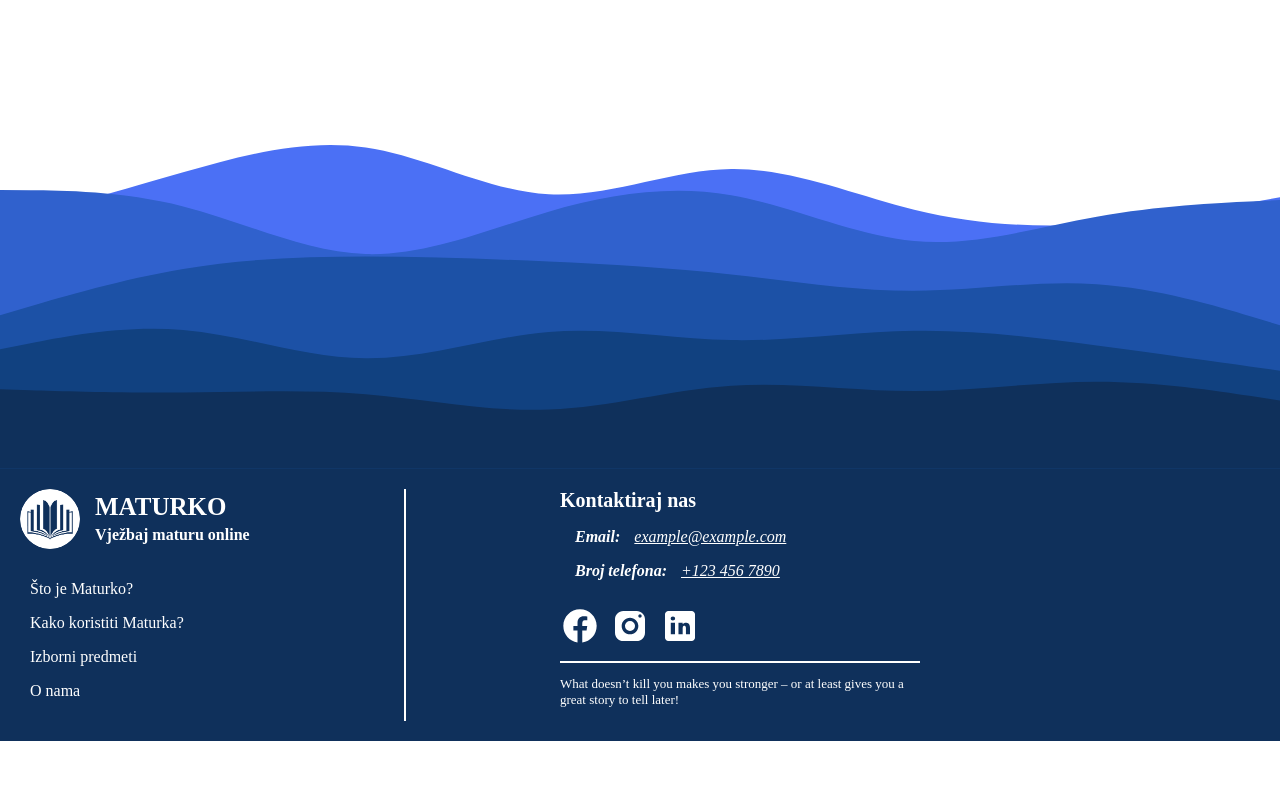
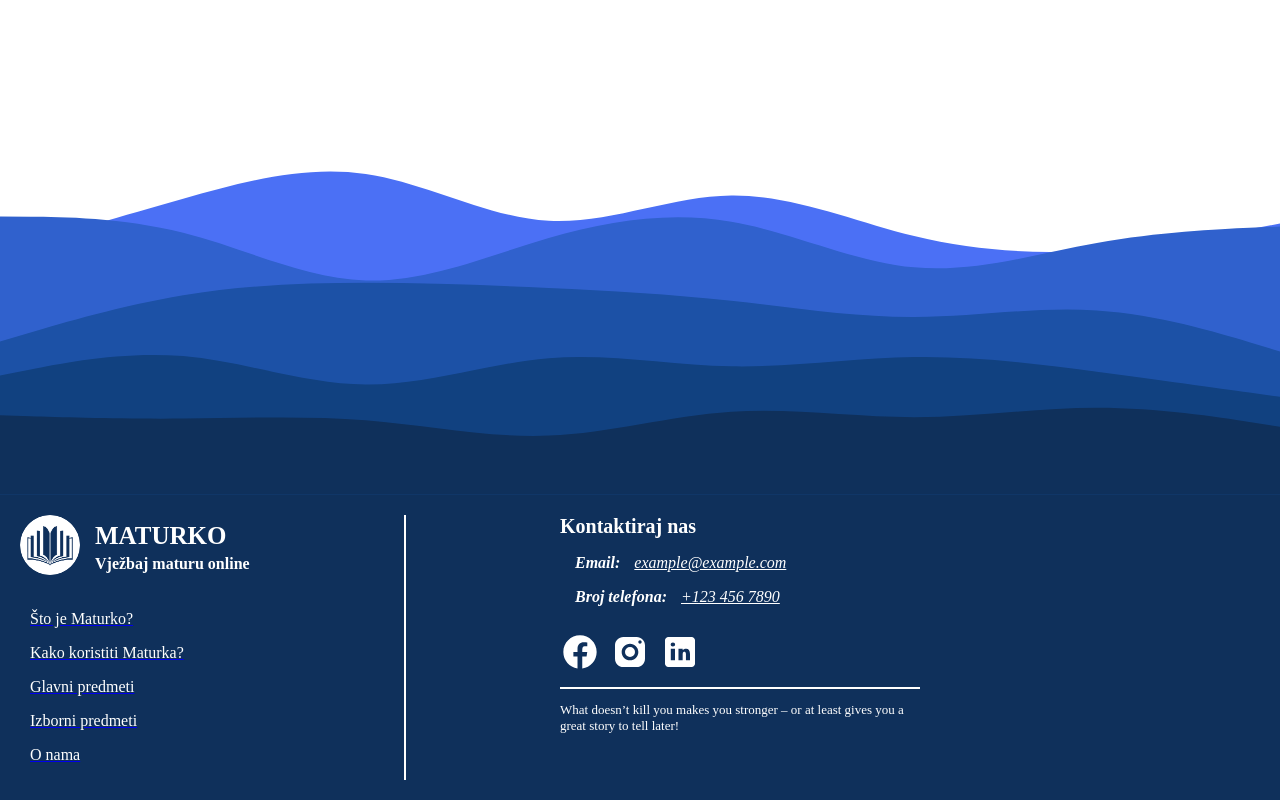
Before and after one commit to Ante-5rovic/drzavna-matura, a React (Create React App) app in the folder client/: page / in a window 1280 px wide. Shown: the part 3948-4748 px from the top of the page. Before the commit the page ends 4689 px from the top, so only its background shows below. Built offline with nearby package versions, Linux system fonts and the light colour scheme.

Commit message:
add segment routing, finished footer

```diff
--- a/client/src/App.js
+++ b/client/src/App.js
@@ -6,11 +6,13 @@ import './theme.css';
 import Home from "./Pages/HomePage/Home";
 import NotFound from "./Pages/ErrorPages/NotFound/NotFound";
 import StillInDevelopment from "./Pages/ErrorPages/StillInDevelopment/StillInDevelopment";
+import ScrollToTop from "./Components/_OtherAppRelatedComponents/ScrollToTop";
 
 
 function App() {
   return (
     <Router>
+      <ScrollToTop/>
       <Routes>
         {/*TO DO napraviti višestruke rute na istu komponentu na bolji nacin*/}
         <Route path="/" element={<Home />} />
--- a/client/src/Components/FooterComponent/Footer.js
+++ b/client/src/Components/FooterComponent/Footer.js
@@ -2,6 +2,7 @@ import React from "react";
 
 import "./footer.css";
 import Quotes from "./QuotesComponent/Quotes";
+import { Link } from "react-router-dom";
 
 const Footer = ({footerImmageClass}) => {
   return (
@@ -10,17 +11,18 @@ const Footer = ({footerImmageClass}) => {
       <section className="footer-section-wrap">
         <div className="footer-section-left-side-wrap">
           <div className="footer-logo-title-wrap">
-            <img id="footer-logo-img" src="/Images/Logo/logo2.png" alt="logo" />
+          <Link to="/#home-article-first-ancor"><img id="footer-logo-img" src="/Images/Logo/logo2.png" alt="logo" /></Link>
             <div className="footer-title-wrap">
-              <h1 className="footer-title">MATURKO</h1>
+            <Link to="/#home-article-first-ancor" className="footer-link"><h1 className="footer-title">MATURKO</h1></Link>
               <h2 className="footer-subtitle">Vježbaj maturu online</h2>
             </div>
           </div>
           <div className="footer-base-information-wrap">
-          <h3 className="footer-base-information">Što je Maturko?</h3>
-            <h3 className="footer-base-information">Kako koristiti Maturka?</h3>
-            <h3 className="footer-base-information">Izborni predmeti</h3>
-            <h3 className="footer-base-information">O nama</h3>
+            <Link to="/#home-article-first-ancor"><h3 className="footer-base-information">Što je Maturko?</h3></Link>
+            <Link to="/#home-article-second-ancor"><h3 className="footer-base-information">Kako koristiti Maturka?</h3></Link>
+            <Link to="/#home-article-tird-ancor"><h3 className="footer-base-information">Glavni predmeti</h3></Link>
+            <Link to="/#home-article-forth-ancor"><h3 className="footer-base-information">Izborni predmeti</h3></Link>
+            <Link to="/#home-article-fifth-ancor"><h3 className="footer-base-information">O nama</h3></Link>
           </div>
         </div>
         <div className="footer-section-separator"></div>
--- a/client/src/Components/FooterComponent/footer.css
+++ b/client/src/Components/FooterComponent/footer.css
@@ -13,9 +13,9 @@
   cursor: pointer;
 }
 
-.footer-separation-immage{
+.footer-separation-immage {
   width: 100%;
-  height: 400px;
+  height: calc(100vw / 3);
   background-image: url("./footer_img2.svg");
   background-size: cover;
   background-position: bottom;
@@ -33,9 +33,6 @@
   justify-content: space-between;
   padding: 20px;
   max-width: 900px;
-}
-
-.footer-section-left-side-wrap {
 }
 
 .footer-section-right-side-wrap {
@@ -123,8 +120,16 @@
   cursor: default;
 }
 
-.footer-base-information-information{
-    display: inline;
+.footer-base-information-information {
+  display: inline;
+}
+
+.footer-link {
+  text-decoration: none;
+  color: var(--text-color-light);
+  display: flex;
+  flex-flow: column;
+  justify-content: center;
 }
 
 #footer-logo-img:hover {
@@ -153,11 +158,11 @@
     margin-bottom: 0px;
   }
 
-  .footer-contact-information-adresss-wrap{
+  .footer-contact-information-adresss-wrap {
     padding-left: 0px;
   }
 
-  .footer-base-information-information{
+  .footer-base-information-information {
     display: block;
     font-weight: 100;
     margin-left: 0px;
--- a/client/src/Components/SubjectListComponent/SubjectListComponent.js
+++ b/client/src/Components/SubjectListComponent/SubjectListComponent.js
@@ -7,37 +7,37 @@ const glavniPredmeti = [
     src: "eng-A.svg",
     alt: "Eng-A",
     title: "Engleski-A",
-    link: "/StillInDevelopment",
+    link: "/StillInDevelopment#still-in-development-top-ancor",
   },
   {
     src: "mat-A.svg",
     alt: "Mat-A",
     title: "Matematika-A",
-    link: "/StillInDevelopment",
+    link: "/StillInDevelopment#still-in-development-top-ancor",
   },
   {
     src: "hrv-A.svg",
     alt: "Hrv-A",
     title: "Hrvatski-A",
-    link: "/StillInDevelopment",
+    link: "/StillInDevelopment#still-in-development-top-ancor",
   },
   {
     src: "eng-B.svg",
     alt: "Eng-B",
     title: "Engleski-B",
-    link: "/StillInDevelopment",
+    link: "/StillInDevelopment#still-in-development-top-ancor",
   },
   {
     src: "mat-B.svg",
     alt: "Mat-B",
     title: "Matematika-B",
-    link: "/StillInDevelopment",
+    link: "/StillInDevelopment#still-in-development-top-ancor",
   },
   {
     src: "hrv-B.svg",
     alt: "Hrv-B",
     title: "Hrvatski-B",
-    link: "/StillInDevelopment",
+    link: "/StillInDevelopment#still-in-development-top-ancor",
   },
 ];
 const izborniPredemti = [
@@ -45,52 +45,52 @@ const izborniPredemti = [
     src: "filozofija.svg",
     alt: "Filozofija",
     title: "Filozofija",
-    link: "/StillInDevelopment",
+    link: "/StillInDevelopment#still-in-development-top-ancor",
   },
-  { src: "fizika.svg", alt: "Fizika", title: "Fizika", link: "/fizika" },
+  { src: "fizika.svg", alt: "Fizika", title: "Fizika", link: "/fizika#still-in-development-top-ancor" },
   {
     src: "psihologija.svg",
     alt: "Psihologija",
     title: "Psihologija",
-    link: "/StillInDevelopment",
+    link: "/StillInDevelopment#still-in-development-top-ancor",
   },
   {
     src: "biologija.svg",
     alt: "Biologija",
     title: "Biologija",
-    link: "/StillInDevelopment",
+    link: "/StillInDevelopment#still-in-development-top-ancor",
   },
   {
     src: "kemija.svg",
     alt: "Kemija",
     title: "Kemija",
-    link: "/StillInDevelopment",
+    link: "/StillInDevelopment#still-in-development-top-ancor",
   },
   {
     src: "likovni.svg",
     alt: "Likovni",
     title: "Likovni",
-    link: "/StillInDevelopment",
+    link: "/StillInDevelopment#still-in-development-top-ancor",
   },
   {
     src: "logika.svg",
     alt: "Logika",
     title: "Logika",
-    link: "/StillInDevelopment",
+    link: "/StillInDevelopment#still-in-development-top-ancor",
   },
   {
     src: "informatika.svg",
     alt: "Informatika",
     title: "Informatika",
-    link: "/StillInDevelopment",
+    link: "/StillInDevelopment#still-in-development-top-ancor",
   },
   {
     src: "geografija.svg",
     alt: "Geografija",
     title: "Geografija",
-    link: "/StillInDevelopment",
+    link: "/StillInDevelopment#still-in-development-top-ancor",
   },
-  { src: "pig.svg", alt: "PIG", title: "Politika i gospodarstvo", link: "/StillInDevelopment" },
+  { src: "pig.svg", alt: "PIG", title: "Politika i gospodarstvo", link: "/StillInDevelopment#still-in-development-top-ancor" },
 ];
 
 const SubjectListComponent = ({subject}) => {
--- /dev/null
+++ b/client/src/Components/_OtherAppRelatedComponents/ScrollToTop.js
@@ -0,0 +1,21 @@
+import { useEffect } from 'react';
+import { useLocation } from 'react-router-dom';
+
+const ScrollToTop = () => {
+  const { pathname, hash } = useLocation();
+
+  useEffect(() => {
+    if (hash) {
+      const element = document.querySelector(hash);
+      if (element) {
+        element.scrollIntoView({ behavior: 'smooth', block: 'start' });
+      }
+    } else {
+      window.scrollTo(0, 0);
+    }
+  }, [pathname, hash]);
+
+  return null;
+};
+
+export default ScrollToTop;
--- a/client/src/Pages/ErrorPages/StillInDevelopment/StillInDevelopment.js
+++ b/client/src/Pages/ErrorPages/StillInDevelopment/StillInDevelopment.js
@@ -9,7 +9,8 @@ import { Link } from 'react-router-dom'
 const StillInDevelopment = () => {
   return (
     <section className='still-in-development-main-wrap'>
-        <Header/>
+        <div id='still-in-development-top-ancor'></div>
+        <Header id='segment1' />
         <Navbar/>
         <div className='still-in-development-text-wrap'>
             <h1 className='still-in-development-title'>Ovaj predmet još nije dodan na stranicu.</h1>
--- a/client/src/Pages/HomePage/Home.js
+++ b/client/src/Pages/HomePage/Home.js
@@ -13,6 +13,7 @@ const Home = () => {
       <Header />
       <Navbar />
       <div className="home-article-wrap">
+        <div id='home-article-first-ancor'></div>
         <article className="home-article-first-wrap home-article">
           <h1 className="home-paragraf-title">Što je Maturko?</h1>
           <p className="home-paragraf-text">
@@ -23,6 +24,7 @@ const Home = () => {
           </p>
         </article>
         <div className="home-artivle-separator"></div>
+        <div id='home-article-second-ancor'></div>
         <article className="home-article-second-wrap home-article">
           <h1 className="home-paragraf-title">Kako koristiti Maturka?</h1>
           <p className="home-paragraf-text">
@@ -34,6 +36,7 @@ const Home = () => {
           </p>
         </article>
         <div className="home-artivle-separator"></div>
+        <div id='home-article-tird-ancor'></div>
         <article className="home-article-tird-wrap home-article">
           <h1 className="home-paragraf-title">Glavni predemti</h1>
           <SubjectListComponent subject={"glavniPredmeti"}/>
@@ -42,7 +45,8 @@ const Home = () => {
           </p>
         </article>
         <div className="home-artivle-separator"></div>
-        <article className="home-article-tird-wrap home-article">
+        <div id='home-article-forth-ancor'></div>
+        <article className="home-article-forth-wrap home-article">
           <h1 className="home-paragraf-title">Izborni predemti</h1>
           <SubjectListComponent subject={"izborniPredemti"}/>
           <p className="home-paragraf-text">
@@ -50,7 +54,8 @@ const Home = () => {
           </p>
         </article>
         <div className="home-artivle-separator"></div>
-        <article className="home-article-forth-wrap home-article">
+        <div id='home-article-fifth-ancor'></div>
+        <article className="home-article-fifth-wrap home-article">
           <h1 className="home-paragraf-title">O nama</h1>
           <p className="home-paragraf-text">
             Mi smo skupina studenata Fera koja je odlučila razviti web aplikaciju za pomoć pripremi državne mature.
```
